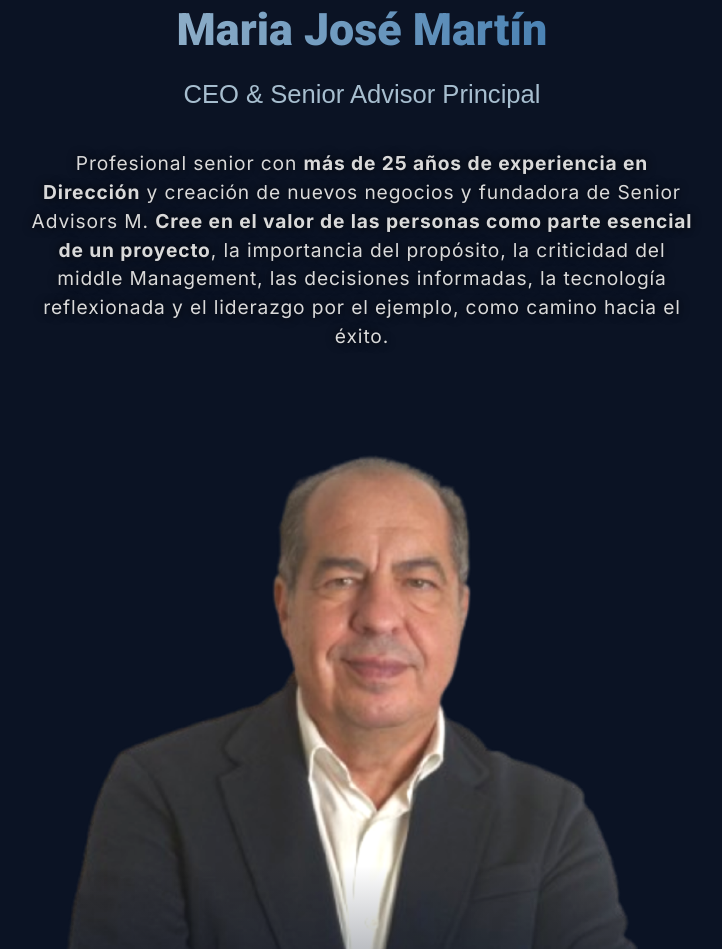
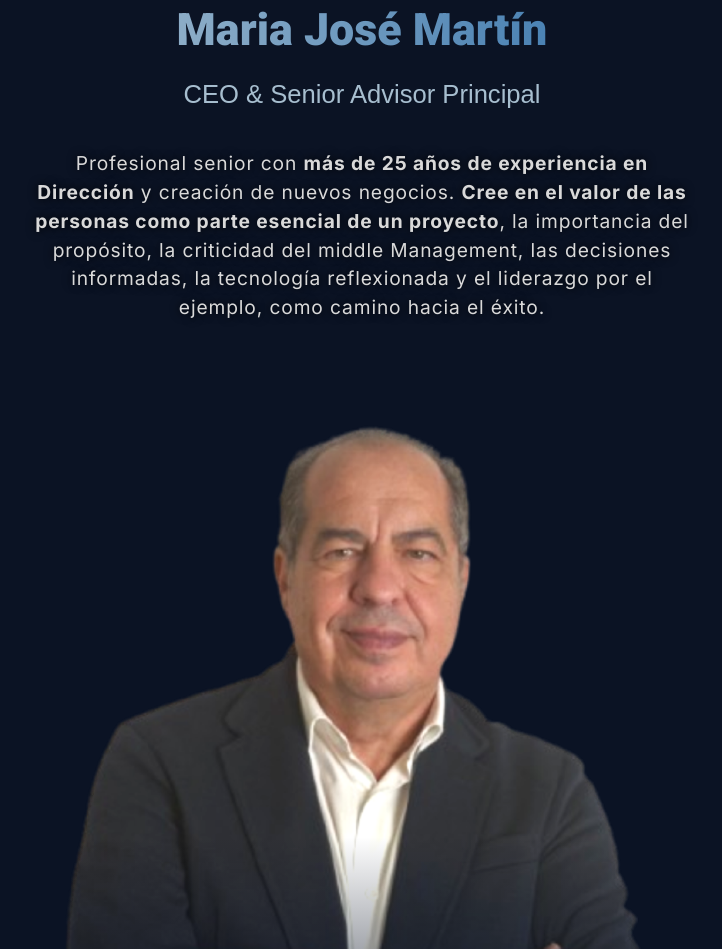
Before and after one commit to carmen418/senior-advisor-web, a website: page conocenos/conocenos.html in a window 1280 px wide. Shown: the part 1528-2477 px from the top of the page, without its empty margins (278-1000 px from the left). Drawn offline with nearby package versions, Linux system fonts and the light colour scheme; a web font is replaced by a local one.

Commit message:
Update conocenos.html

```diff
--- a/conocenos/conocenos.html
+++ b/conocenos/conocenos.html
@@ -64,7 +64,7 @@
                 </div>
                 <h2 class="profile-name-conocenos">Maria José Martín</h2>
                 <p class="profile-role-conocenos">CEO & Senior Advisor Principal</p>
-                <p class="profile-bio-conocenos">Profesional senior con <strong>más de 25 años de experiencia en Dirección</strong> y creación de nuevos negocios y fundadora de Senior Advisors M. <strong>Cree en el valor de las personas como parte esencial de un proyecto</strong>, la importancia del propósito, la criticidad del middle Management, las decisiones informadas, la tecnología reflexionada y el liderazgo por el ejemplo, como camino hacia el éxito.</p>
+                <p class="profile-bio-conocenos">Profesional senior con <strong>más de 25 años de experiencia en Dirección</strong> y creación de nuevos negocios. <strong>Cree en el valor de las personas como parte esencial de un proyecto</strong>, la importancia del propósito, la criticidad del middle Management, las decisiones informadas, la tecnología reflexionada y el liderazgo por el ejemplo, como camino hacia el éxito.</p>
             </div>
             <!-- Juan Carlos Cubeiro -->
             <div class="profile-container-conocenos profile-left-conocenos">
```
